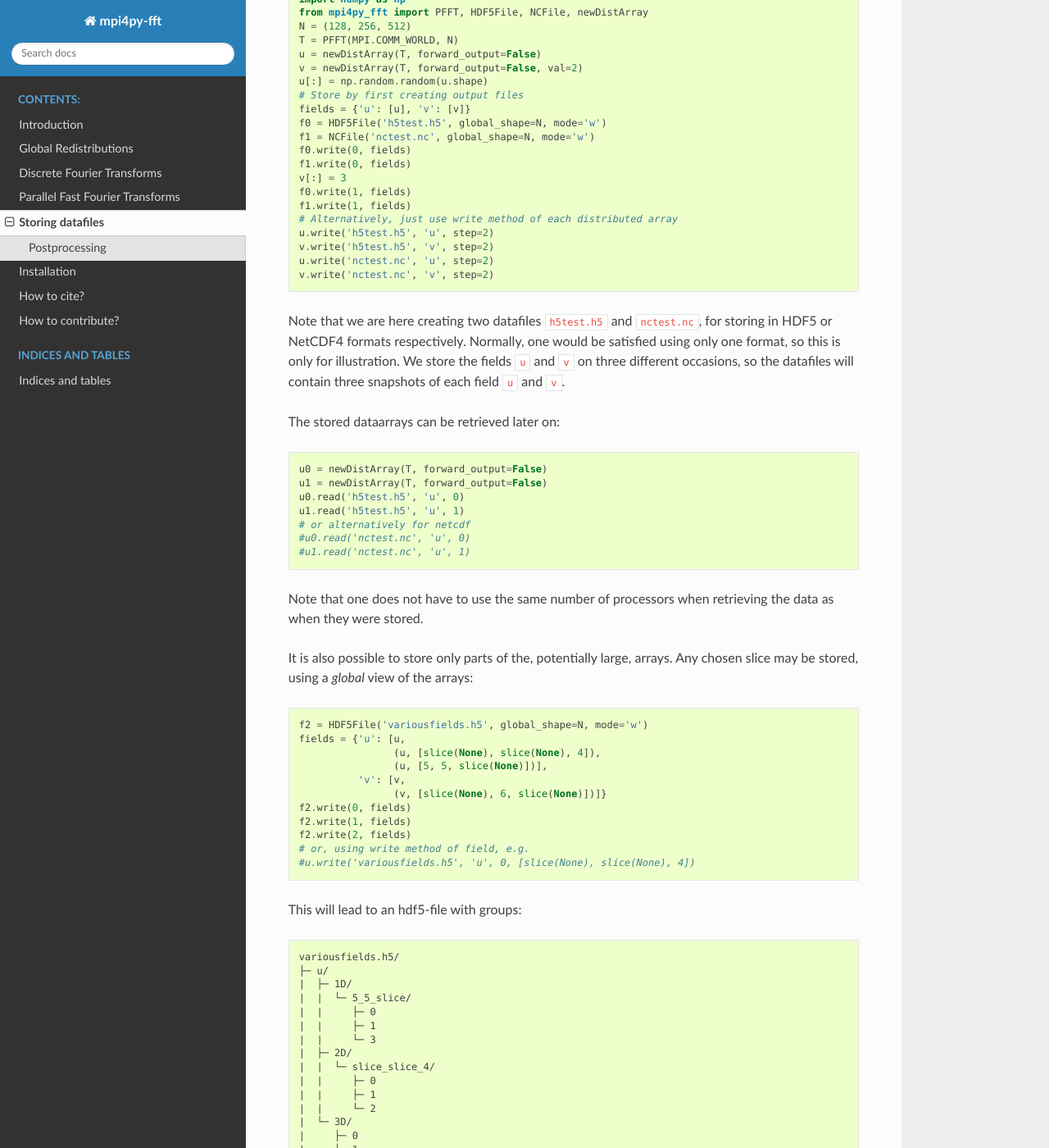
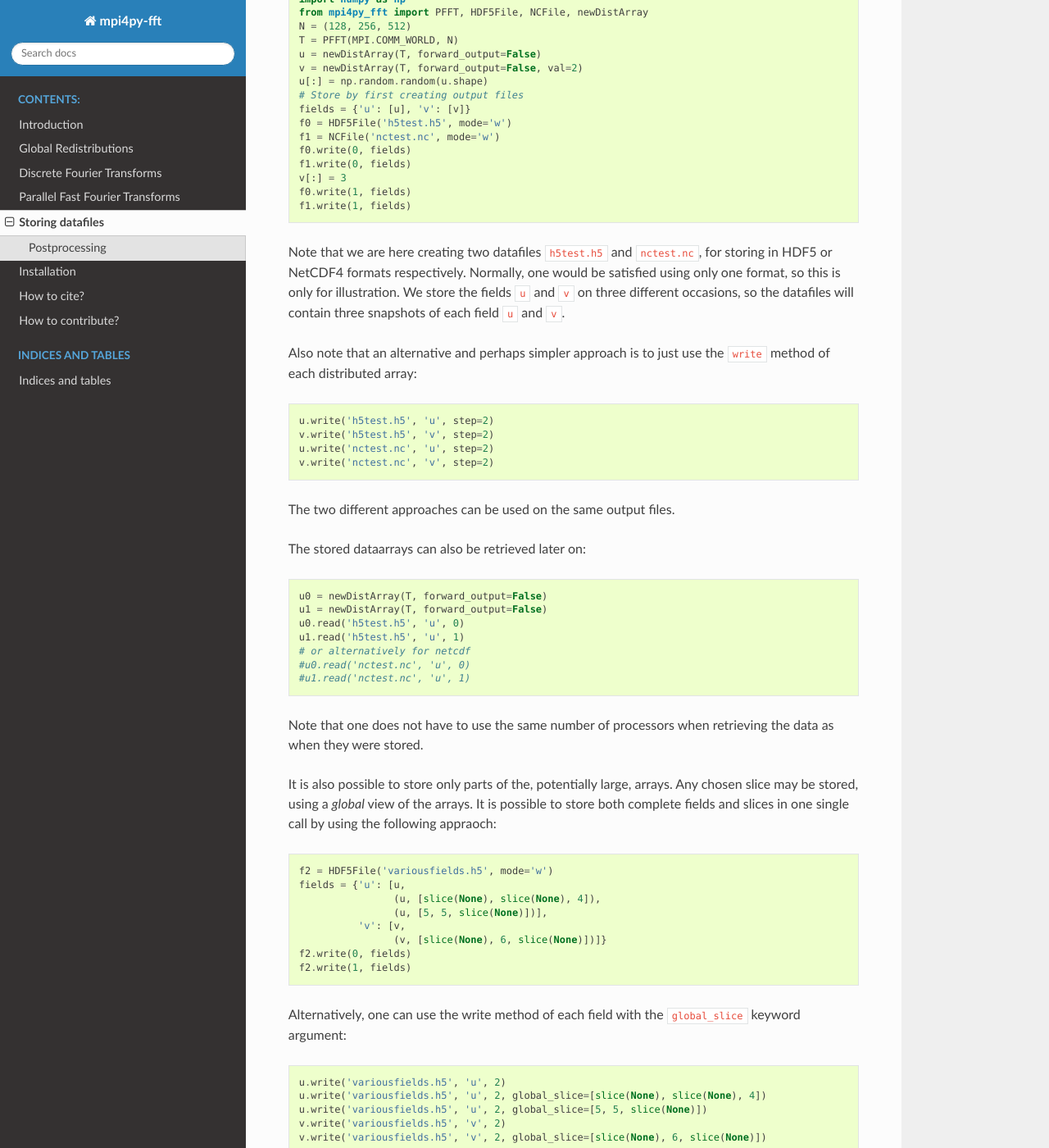
Before and after one commit to mpi4py/mpi4py-fft, a Sphinx documentation site: the page built from docs/source/io.rst, in a window 1280 px wide and 1400 px high, scrolled down 467 px. Shown: the whole window at 82% size. Built offline with Sphinx 7.4.7 and the Read the Docs theme 2.0.0, drawn with Linux system fonts in a browser that asks for light colours; formulas are drawn with MathJax 3; some of the changed text lies outside the part shown.

Commit message:
Improving the IO - works now with rank of arrays

```diff
--- a/docs/source/howtocite.rst
+++ b/docs/source/howtocite.rst
@@ -10,7 +10,7 @@ Please cite mpi4py-fft using
         year = {{2019}},
         title = {{Fast parallel multidimensional FFT using advanced MPI}},
         journal = {{Journal of Parallel and Distributed Computing}},
-        volume = {{in press}}
+        doi = {10.1016/j.jpdc.2019.02.006}
     }
     @electronic{mpi4py-fft,
         author = {{Lisandro Dalcin and Mikael Mortensen}},
--- a/docs/source/io.rst
+++ b/docs/source/io.rst
@@ -24,18 +24,13 @@ reads data in parallel. A simple example of usage is::
     u[:] = np.random.random(u.shape)
     # Store by first creating output files
     fields = {'u': [u], 'v': [v]}
-    f0 = HDF5File('h5test.h5', global_shape=N, mode='w')
-    f1 = NCFile('nctest.nc', global_shape=N, mode='w')
+    f0 = HDF5File('h5test.h5', mode='w')
+    f1 = NCFile('nctest.nc', mode='w')
     f0.write(0, fields)
     f1.write(0, fields)
     v[:] = 3
     f0.write(1, fields)
     f1.write(1, fields)
-    # Alternatively, just use write method of each distributed array
-    u.write('h5test.h5', 'u', step=2)
-    v.write('h5test.h5', 'v', step=2)
-    u.write('nctest.nc', 'u', step=2)
-    v.write('nctest.nc', 'v', step=2)
 
 Note that we are here creating two datafiles ``h5test.h5`` and ``nctest.nc``,
 for storing in HDF5 or NetCDF4 formats respectively. Normally, one would be
@@ -43,7 +38,17 @@ satisfied using only one format, so this is only for illustration. We store
 the fields ``u`` and ``v`` on three different occasions,
 so the datafiles will contain three snapshots of each field ``u`` and ``v``.
 
-The stored dataarrays can be retrieved later on::
+Also note that an alternative and perhaps simpler approach is to just use
+the ``write`` method of each distributed array::
+
+    u.write('h5test.h5', 'u', step=2)
+    v.write('h5test.h5', 'v', step=2)
+    u.write('nctest.nc', 'u', step=2)
+    v.write('nctest.nc', 'v', step=2)
+
+The two different approaches can be used on the same output files.
+
+The stored dataarrays can also be retrieved later on::
 
     u0 = newDistArray(T, forward_output=False)
     u1 = newDistArray(T, forward_output=False)
@@ -53,14 +58,15 @@ The stored dataarrays can be retrieved later on::
     #u0.read('nctest.nc', 'u', 0)
     #u1.read('nctest.nc', 'u', 1)
 
-
 Note that one does not have to use the same number of processors when
 retrieving the data as when they were stored.
 
 It is also possible to store only parts of the, potentially large, arrays.
-Any chosen slice may be stored, using a *global* view of the arrays::
+Any chosen slice may be stored, using a *global* view of the arrays. It is
+possible to store both complete fields and slices in one single call by
+using the following appraoch::
 
-    f2 = HDF5File('variousfields.h5', global_shape=N, mode='w')
+    f2 = HDF5File('variousfields.h5', mode='w')
     fields = {'u': [u,
                     (u, [slice(None), slice(None), 4]),
                     (u, [5, 5, slice(None)])],
@@ -68,11 +74,17 @@ Any chosen slice may be stored, using a *global* view of the arrays::
                     (v, [slice(None), 6, slice(None)])]}
     f2.write(0, fields)
     f2.write(1, fields)
-    f2.write(2, fields)
-    # or, using write method of field, e.g.
-    #u.write('variousfields.h5', 'u', 0, [slice(None), slice(None), 4])
 
-This will lead to an hdf5-file with groups::
+Alternatively, one can use the write method of each field with the ``global_slice``
+keyword argument::
+
+    u.write('variousfields.h5', 'u', 2)
+    u.write('variousfields.h5', 'u', 2, global_slice=[slice(None), slice(None), 4])
+    u.write('variousfields.h5', 'u', 2, global_slice=[5, 5, slice(None)])
+    v.write('variousfields.h5', 'v', 2)
+    v.write('variousfields.h5', 'v', 2, global_slice=[slice(None), 6, slice(None)])
+
+In the end this will lead to an hdf5-file with groups::
 
     variousfields.h5/
     ├─ u/
@@ -86,41 +98,49 @@ This will lead to an hdf5-file with groups::
     |  |     ├─ 0
     |  |     ├─ 1
     |  |     └─ 2
-    |  └─ 3D/
-    |     ├─ 0
-    |     ├─ 1
-    |     └─ 2
-    ├─ v/
-    |  ├─ 2D/
-    |  |  └─ slice_6_slice/
-    |  |     ├─ 0
-    |  |     ├─ 1
-    |  |     └─ 2
-    |  └─ 3D/
-    |     ├─ 0
-    |     ├─ 1
-    |     └─ 2
-    └─ mesh/
-       ├─ x0
-       ├─ x1
-       └─ x2
+    |  ├─ 3D/
+    |  |   ├─ 0
+    |  |   ├─ 1
+    |  |   └─ 2
+    |  └─ mesh/
+    |      ├─ x0
+    |      ├─ x1
+    |      └─ x2
+    └─ v/
+       ├─ 2D/
+       |  └─ slice_6_slice/
+       |     ├─ 0
+       |     ├─ 1
+       |     └─ 2
+       ├─ 3D/
+       |  ├─ 0
+       |  ├─ 1
+       |  └─ 2
+       └─ mesh/
+          ├─ x0
+          ├─ x1
+          └─ x2
 
-Note that a mesh is stored along with all the data. This mesh can be given in
-two different ways when creating the datafiles:
+Note that a mesh is stored along with each group of data. This mesh can be
+given in two different ways when creating the datafiles:
 
     1) A sequence of 2-tuples, where each 2-tuple contains the (origin, length)
        of the domain along its dimension. For example, a uniform mesh that
        originates from the origin, with lengths :math:`\pi, 2\pi, 3\pi`, can be
-       given as::
+       given when creating the output file as::
 
-        f0 = HDF5File('filename.h5', global_shape=N, domain=((0, pi), (0, 2*np.pi), (0, 3*np.pi)))
+        f0 = HDF5File('filename.h5', domain=((0, pi), (0, 2*np.pi), (0, 3*np.pi)))
+
+        or, using the write method of the distributed array:
+
+        u.write('filename.h5', 'u', 0, domain=((0, pi), (0, 2*np.pi), (0, 3*np.pi)))
 
     2) A sequence of arrays giving the coordinates for each dimension. For example::
 
         d = (np.arange(N[0], dtype=np.float)*1*np.pi/N[0],
              np.arange(N[1], dtype=np.float)*2*np.pi/N[1],
              np.arange(N[2], dtype=np.float)*2*np.pi/N[2])
-        f0 = HDF5File('filename.h5', global_shape=N, domain=d)
+        f0 = HDF5File('filename.h5', domain=d)
 
 With NetCDF4 the layout is somewhat different. For ``variousfields`` above,
 if we were using :class:`.NCFile` instead of :class:`.HDF5File`,
```
Also changed, not shown: 5 other files.
